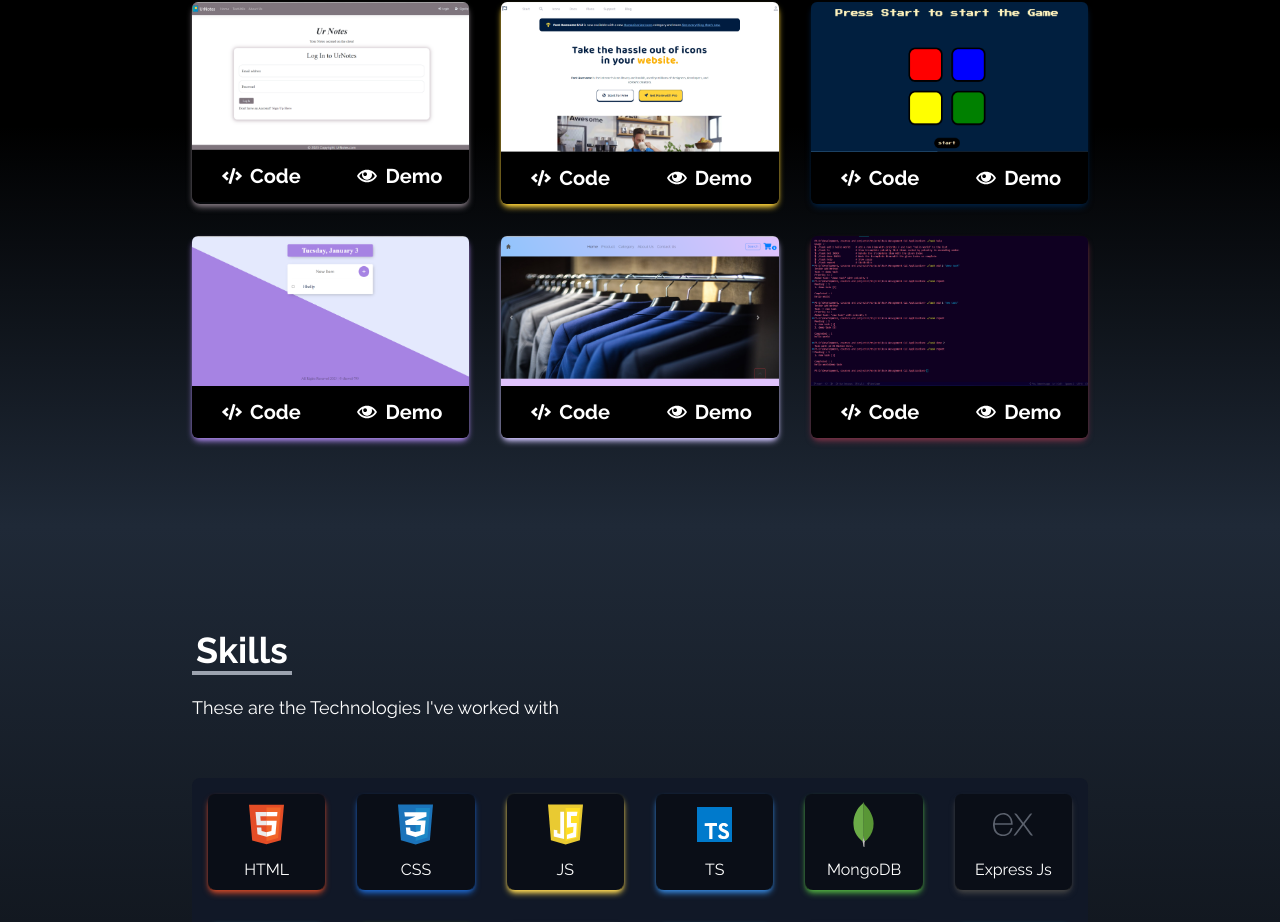
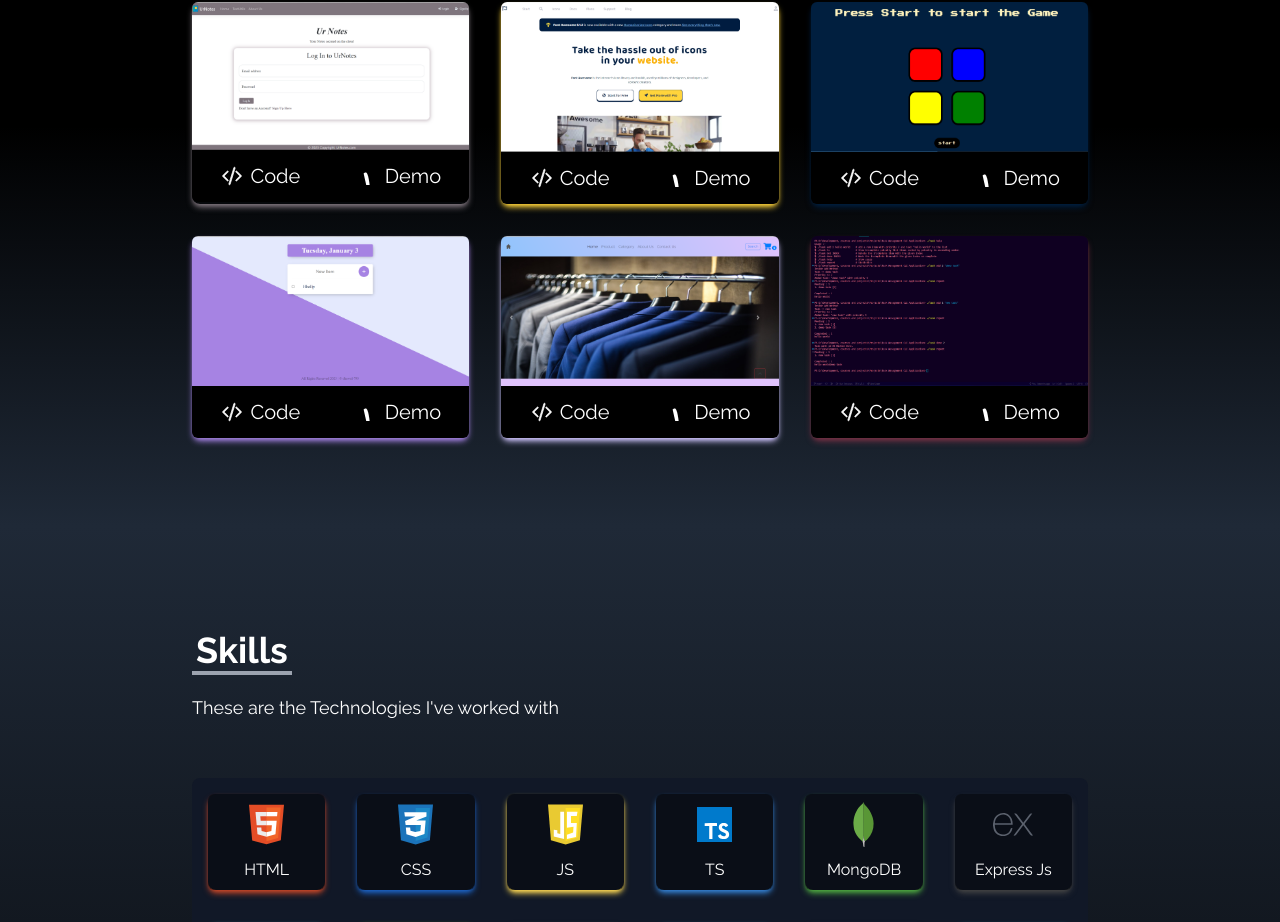
Before and after one commit to dhawal-793/DevFolio, a React (Vite) app: page / in a window 1280 px wide. Shown: the part 2044-2966 px from the top of the page. Built offline with nearby package versions, Linux system fonts and the light colour scheme.

Commit message:
swapped react icons with custom code & link icons

```diff
--- a/src/components/Project.jsx
+++ b/src/components/Project.jsx
@@ -1,7 +1,6 @@
 import React from 'react'
 import Card from './Card';
-import { FaRegEye, FaCode } from "react-icons/fa"
-import { ImEye } from "react-icons/im"
+import { Code,Link } from './Icons';
 import CardCover from './CardCover';
 const Project = ({ project: { img, demo, code, description, style = { shadow: "shadow-gray-500", cover: "from-gray-500" } } }) => {
     return (
@@ -25,9 +24,8 @@ export default Project;
 const ProjectsLink = ({ name, link, style }) => {
     return (
         <a href={link} target="_blank" rel="noreferrer"
-            className={` w-1/2 py-3 text-center  font-bold text-xl bg-black hover:bg-gradient-to-t cursor-pointer ${style} to-black duration-500 flex justify-center items-center text-white`}>
-
-            {name === "Code" ? <FaCode size={20} /> : <ImEye size={20} />} <span className='pl-2'>{name}</span>
+            className={` w-1/2 py-3 text-center  text-xl bg-black hover:bg-gradient-to-t cursor-pointer ${style} to-black duration-500 flex justify-center items-center text-white`}>
+            {name === "Code" ? <Code /> : <Link />} <span className='pl-2'>{name}</span>
         </a>
     )
 }
```
